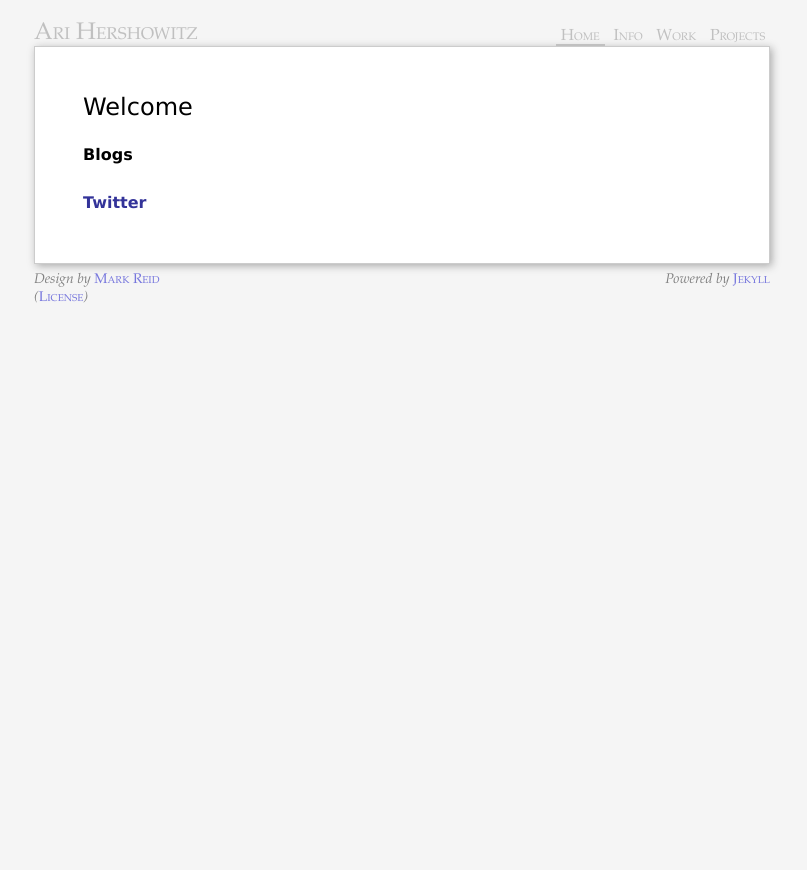
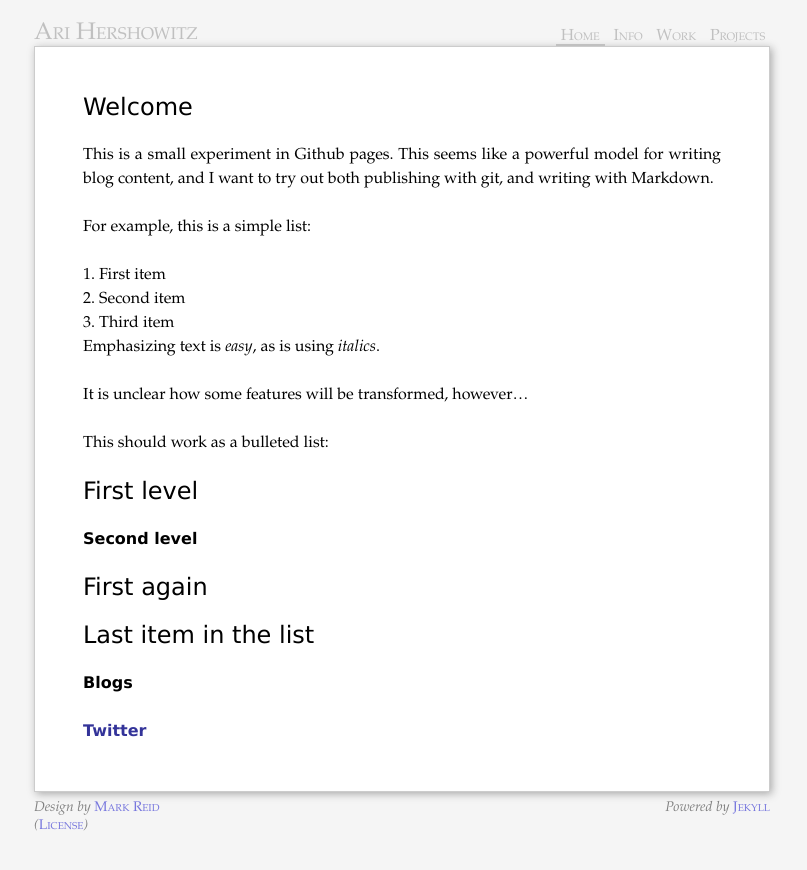
Before and after one commit to aih/aih.github.io, a Jekyll site: the page built from index.md, in a window 1280 px wide. Shown: the top 870 px of the page, without its empty margins (238-1045 px from the left). Built offline with Jekyll 4.4.1, drawn with Linux system fonts in a browser that asks for light colours; Markdown is read by kramdown in place of the engine named in the settings.

Commit message:
Testing markdown

```diff
--- a/index.md
+++ b/index.md
@@ -9,6 +9,23 @@ section: Home
 Welcome
 =======
 
+This is a small experiment in Github pages.  This seems like a powerful model for writing blog content, and I want to try out both publishing with git, and writing with Markdown.
+
+For example, this is a simple list:
+1. First item
+2. Second item
+3. Third item
+
+Emphasizing text is *easy*, as is using _italics_.
+
+It is unclear how some features will be transformed, however...
+
+This should work as a bulleted list:
+#First level
+##Second level
+#First again
+#Last item in the list
+
 Blogs
 -------
 
```
